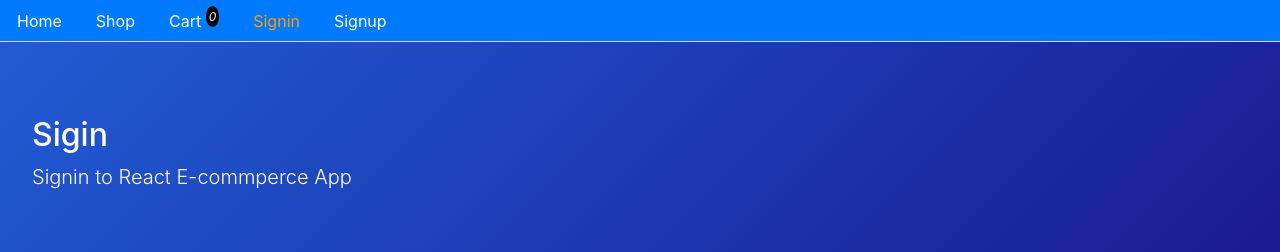
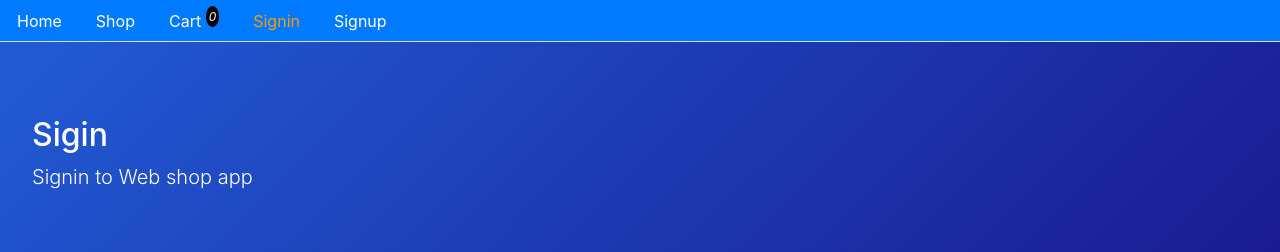
Before and after one commit to petarZinaic/webshop-front, a React (Create React App) app: page /signin in a window 1280 px wide. Shown: the top 252 px of the page. Built offline with nearby package versions, Linux system fonts and the light colour scheme.

Commit message:
Fix heading title

```diff
--- a/src/core/Home.js
+++ b/src/core/Home.js
@@ -36,7 +36,7 @@ const Home = () => {
     }, [])
 
     return (
-       <Layout title="Home Page" description="Node React E-commperce App" className="container-fluid">
+       <Layout title="Home Page" description="Web shop app" className="container-fluid">
             <h2 className="mb-4">New Arrivals</h2>
             <div className="row">
                 {productsByArrival.map((product, i) => (
--- a/src/user/Signin.js
+++ b/src/user/Signin.js
@@ -101,7 +101,7 @@ const Signin = () => {
     return(
         <Layout
             title="Sigin"
-            description="Signin to React E-commperce App"
+            description="Signin to Web shop app"
             className="container col-md-8 offset-md-2"
             >
             {showLoading()}
--- a/src/user/Signup.js
+++ b/src/user/Signup.js
@@ -96,7 +96,7 @@ const Signup = () => {
     return(
         <Layout
             title="Signup"
-            description="Signup to React E-commperce App"
+            description="Signup to Web shop app"
             className="container col-md-8 offset-md-2"
             >
             {showSuccess()}
```
